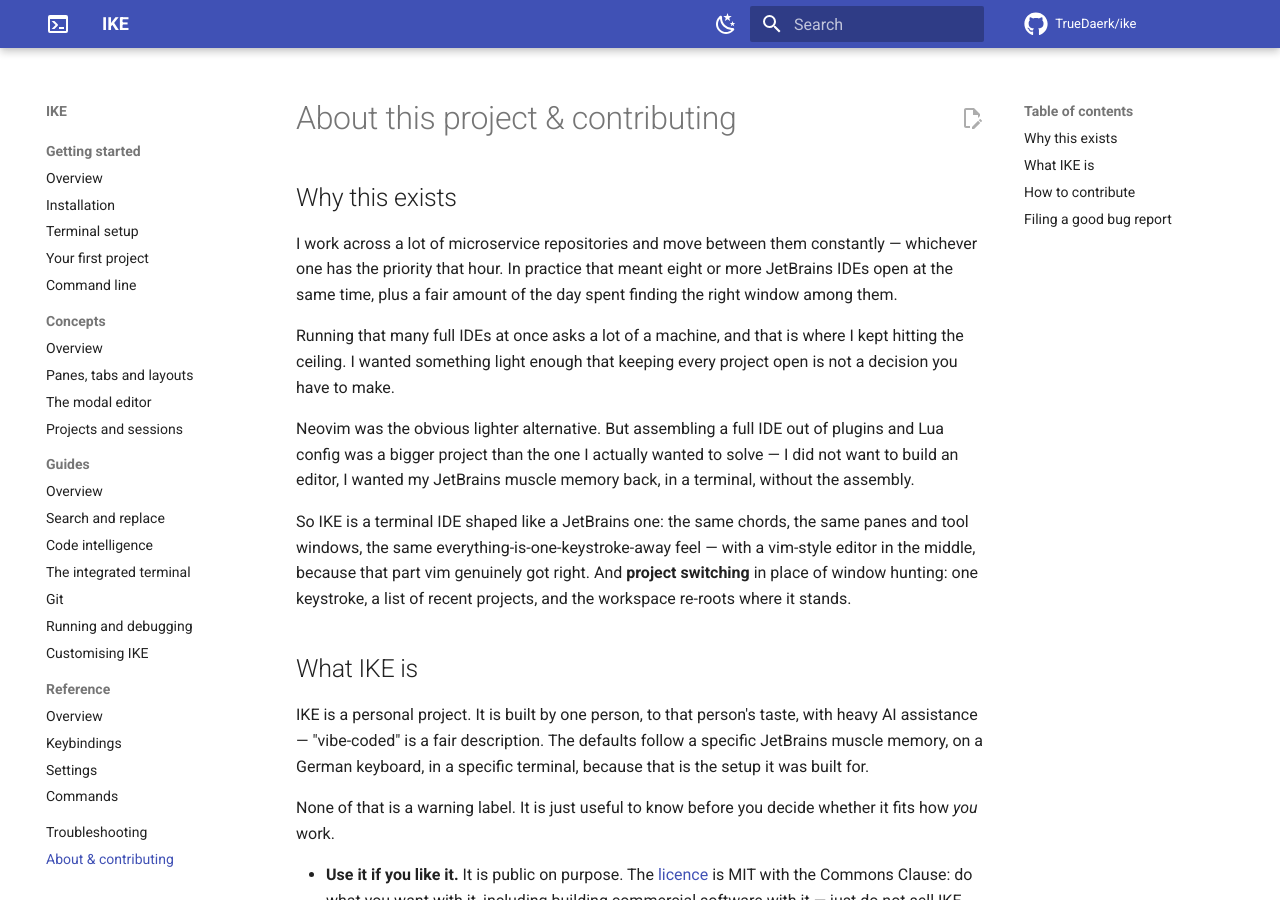
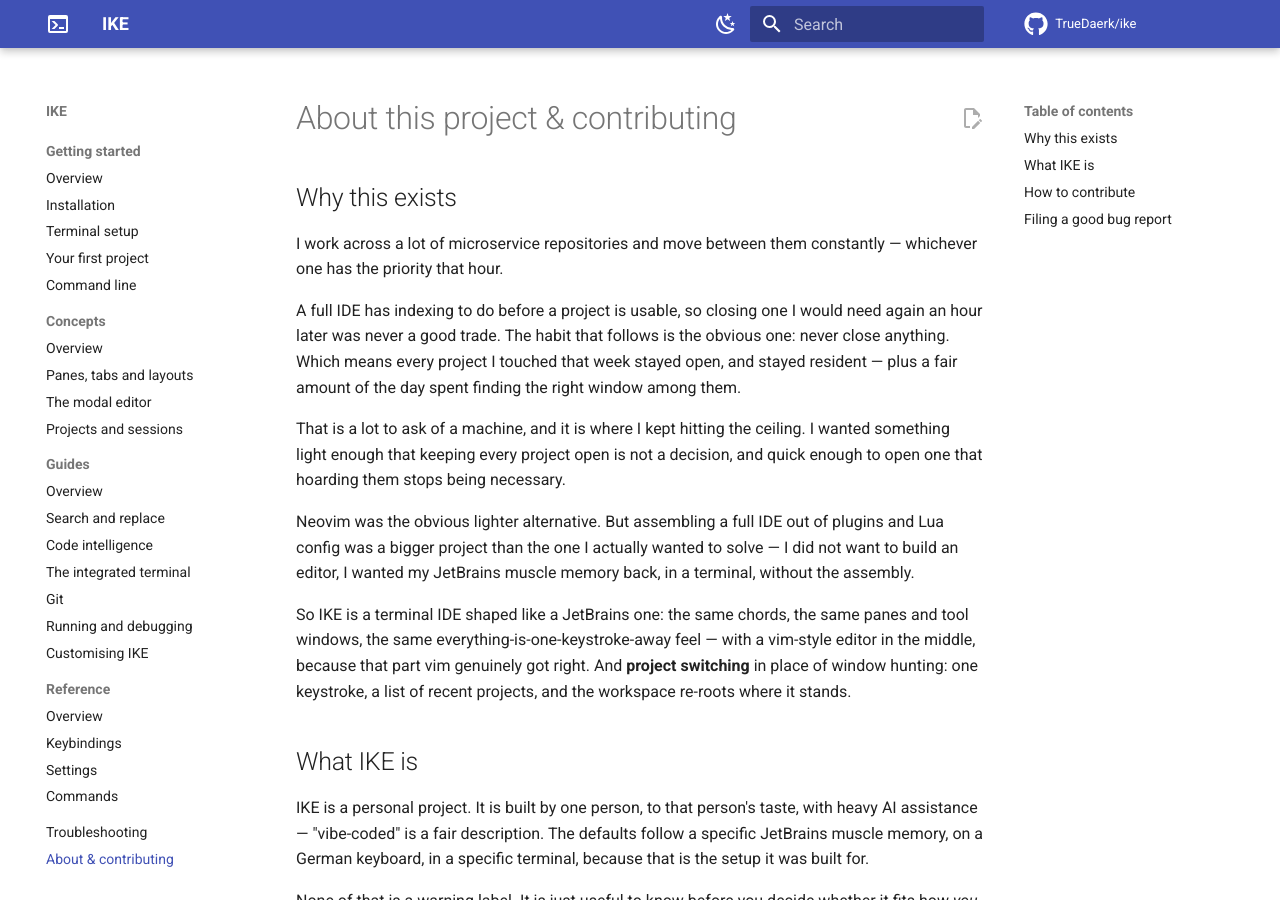
Before and after one commit to TrueDaerk/ike, an MkDocs documentation site: the page built from userdocs/contributing.md, in a window 1280 px wide and 900 px high. Built offline with MkDocs 1.6.1 and Material for MkDocs 9.7.7, drawn with Linux system fonts in a browser that asks for light colours; comment, search, counter and statistics services are not loaded.

Commit message:
docs(site): motivation — say why the projects stayed open, drop the count
"Eight or more" read as a precise claim about something that was always a
rough impression, so it goes.

The missing piece was the causal step: keeping many projects open looked
like a habit rather than a consequence. A full IDE has indexing to do
before a project is usable, which makes closing one you will need again
shortly a bad trade — so nothing gets closed, and everything stays
resident. Stating it that way explains the working pattern without
characterising the other tool as slow: indexing is real work, and the
behaviour is a reasonable response to it.

It also sets up what IKE does differently, which the previous version
left implicit — opening a project is cheap, so hoarding windows stops
being necessary.

Closes #1205

```diff
--- a/userdocs/contributing.md
+++ b/userdocs/contributing.md
@@ -3,13 +3,18 @@
 ## Why this exists
 
 I work across a lot of microservice repositories and move between them
-constantly — whichever one has the priority that hour. In practice that meant
-eight or more JetBrains IDEs open at the same time, plus a fair amount of the
-day spent finding the right window among them.
+constantly — whichever one has the priority that hour.
 
-Running that many full IDEs at once asks a lot of a machine, and that is where
-I kept hitting the ceiling. I wanted something light enough that keeping every
-project open is not a decision you have to make.
+A full IDE has indexing to do before a project is usable, so closing one I
+would need again an hour later was never a good trade. The habit that follows
+is the obvious one: never close anything. Which means every project I touched
+that week stayed open, and stayed resident — plus a fair amount of the day
+spent finding the right window among them.
+
+That is a lot to ask of a machine, and it is where I kept hitting the ceiling.
+I wanted something light enough that keeping every project open is not a
+decision, and quick enough to open one that hoarding them stops being
+necessary.
 
 Neovim was the obvious lighter alternative. But assembling a full IDE out of
 plugins and Lua config was a bigger project than the one I actually wanted to
```
Also changed, not shown: README.md (+7 -6 lines), userdocs/index.md (+5 -4 lines).
